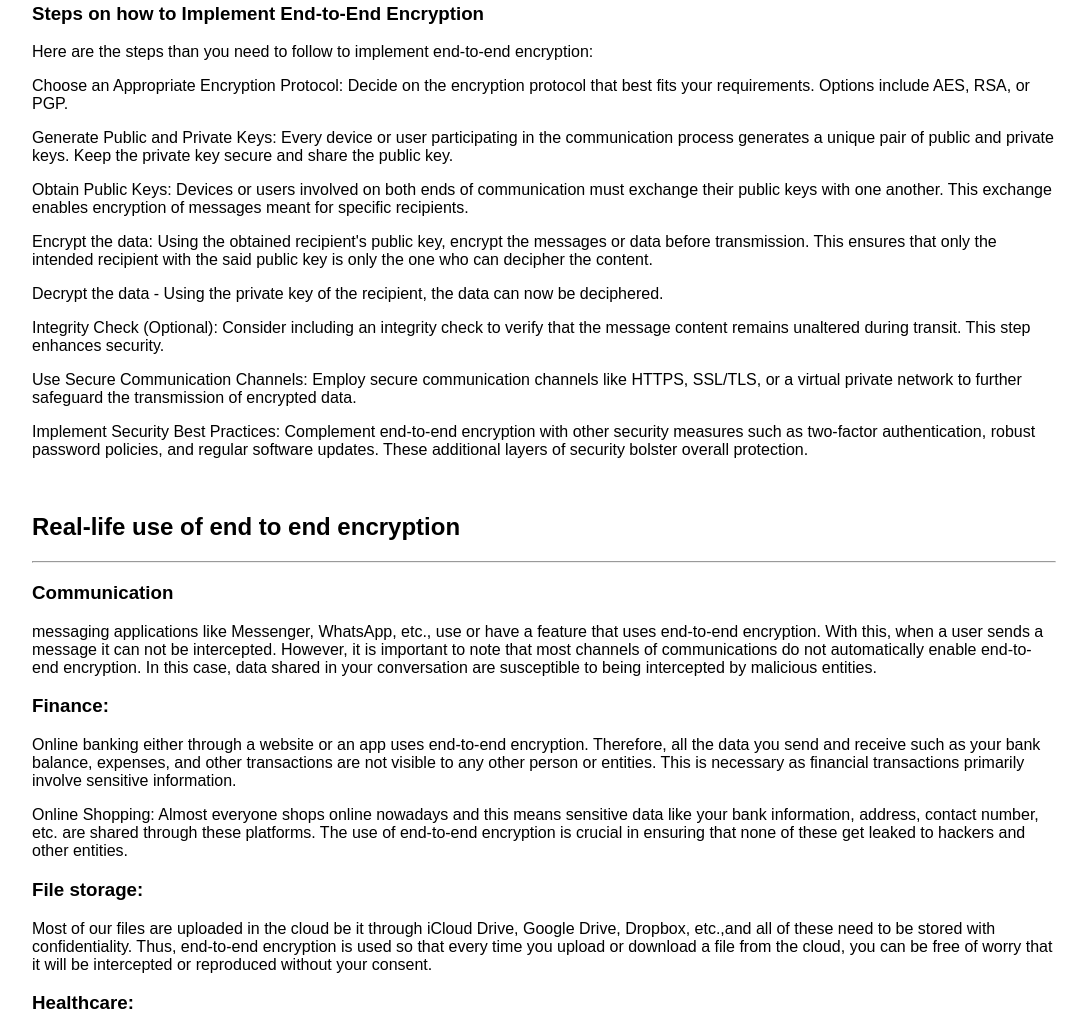
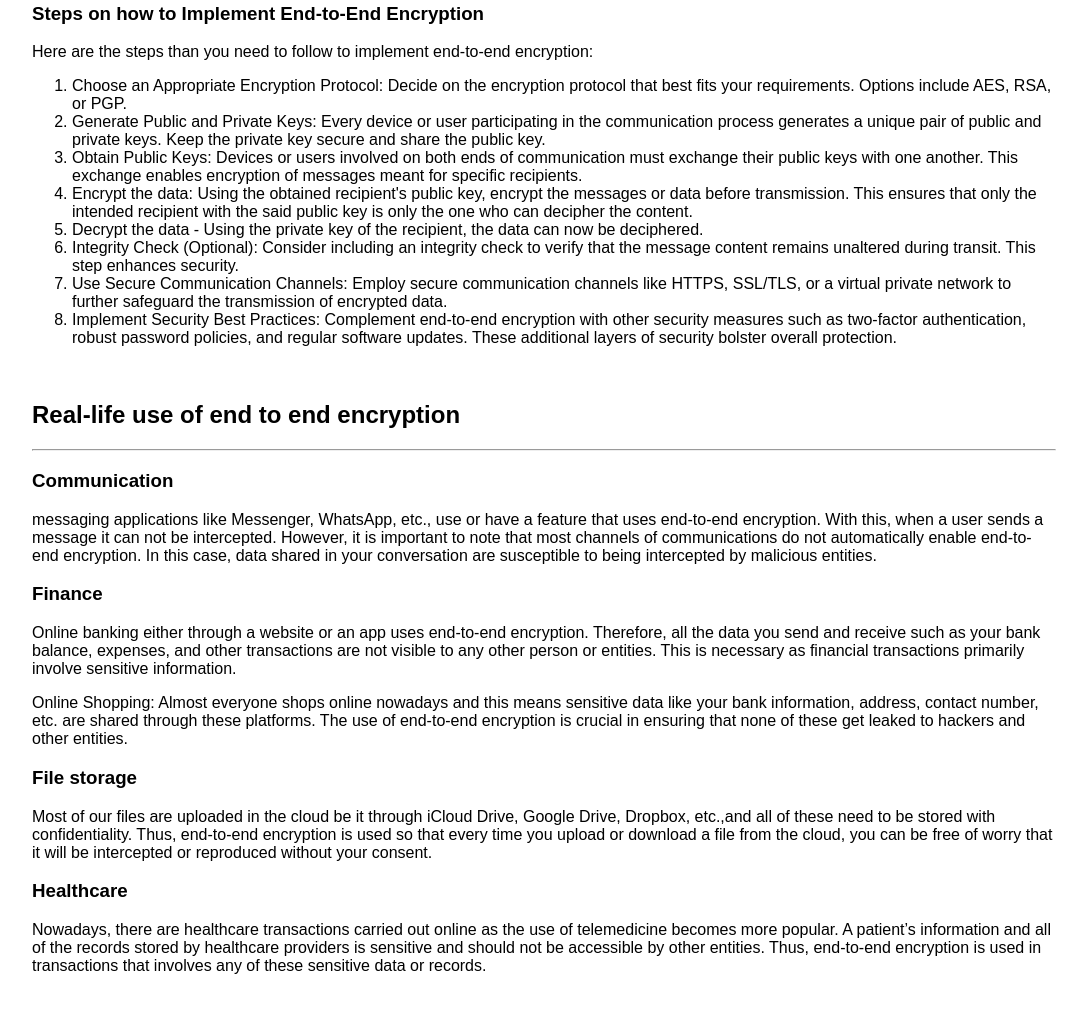
Before and after one commit to blogprojectt/A-Guide-to-Implementing-End-to-End-Encryption, a plain HTML site: page index.html in a window 1280 px wide. Shown: the part 3014-4031 px from the top of the page, without its empty margins (96-1183 px from the left). Drawn offline with Linux system fonts and the light colour scheme.

Commit message:
Update index.html

```diff
--- a/index.html
+++ b/index.html
@@ -80,31 +80,39 @@ By encrypting data or transforming it into an unreadable data, the user is prote
   <h3 style="font-family:arial;">Steps on how to Implement End-to-End Encryption</h3>
 
   <p style="font-family:arial; font-size: 12;">Here are the steps than you need to follow to implement end-to-end encryption:</p>
-  <p style="font-family:arial; font-size: 12;">Choose an Appropriate Encryption Protocol: Decide on the encryption protocol that best fits your requirements. Options include AES, RSA, or PGP.</p>
-  <p style="font-family:arial; font-size: 12;">Generate Public and Private Keys: Every device or user participating in the communication process generates a unique pair of public and private keys. Keep the private key secure and share the public key. </p>
-  <p style="font-family:arial; font-size: 12;">Obtain Public Keys: Devices or users involved on both ends of communication must exchange their public keys with one another. This exchange enables encryption of messages meant for specific recipients.</p>
-  <p style="font-family:arial; font-size: 12;">Encrypt the data: Using the obtained recipient's public key, encrypt the messages or data before transmission. This ensures that only the intended recipient with the said public key is only the one who can decipher the content.</p>
-  <p style="font-family:arial; font-size: 12;">Decrypt the data - Using the private key of the recipient, the data can now be deciphered.</p>
-  <p style="font-family:arial; font-size: 12;">Integrity Check (Optional): Consider including an integrity check to verify that the message content remains unaltered during transit. This step enhances security.
-</p>
-  <p style="font-family:arial; font-size: 12;">Use Secure Communication Channels: Employ secure communication channels like HTTPS, SSL/TLS, or a virtual private network to further safeguard the transmission of encrypted data. </p>
-  <p style="font-family:arial; font-size: 12;">Implement Security Best Practices: Complement end-to-end encryption with other security measures such as two-factor authentication, robust password policies, and regular software updates. These additional layers of security bolster overall protection.</p>
-<br/>
+  <ol>
+    <li style="font-family:arial;">Choose an Appropriate Encryption Protocol: Decide on the encryption protocol that best fits your requirements. Options include AES, RSA, or PGP.</li>
+    <li style="font-family:arial;">Generate Public and Private Keys: Every device or user participating in the communication process generates a unique pair of public and private keys. Keep the private key secure and share the public key.</li>
+    <li style="font-family:arial;">Obtain Public Keys: Devices or users involved on both ends of communication must exchange their public keys with one another. This exchange enables encryption of messages meant for specific recipients.
+</li>
+    <li style="font-family:arial;">Encrypt the data: Using the obtained recipient's public key, encrypt the messages or data before transmission. This ensures that only the intended recipient with the said public key is only the one who can decipher the content.
+</li>
+    <li style="font-family:arial;">Decrypt the data - Using the private key of the recipient, the data can now be deciphered.
+</li>
+    <li style="font-family:arial;">Integrity Check (Optional): Consider including an integrity check to verify that the message content remains unaltered during transit. This step enhances security.
+</li>
+    <li style="font-family:arial;">Use Secure Communication Channels: Employ secure communication channels like HTTPS, SSL/TLS, or a virtual private network to further safeguard the transmission of encrypted data.
+</li>
+    <li style="font-family:arial;">Implement Security Best Practices: Complement end-to-end encryption with other security measures such as two-factor authentication, robust password policies, and regular software updates. These additional layers of security bolster overall protection.
+</li>
+  </ol>
+
+  <br/>
   <h2 style="font-family:arial;">Real-life use of end to end encryption</h2>
   <hr>
   <h3 style="font-family:arial;">Communication</h3>
 
    <p style="font-family:arial; font-size: 12;">messaging applications like Messenger, WhatsApp, etc., use or have a feature that uses end-to-end encryption. With this, when a user sends a message it can not be intercepted. However, it is important to note that most channels of communications do not automatically enable end-to-end encryption. In this case, data shared in your conversation are susceptible to being intercepted by malicious entities. </p>
-  <h3 style="font-family:arial;">Finance: </h3>
+  <h3 style="font-family:arial;">Finance</h3>
 
     <p style="font-family:arial; font-size: 12;">Online banking either through a website or an app uses end-to-end encryption. Therefore, all the data you send and receive such as your bank balance, expenses, and other transactions are not visible to any other person or entities. This is necessary as financial transactions primarily involve sensitive information.
 </p>
     <p style="font-family:arial; font-size: 12;">Online Shopping: Almost everyone shops online nowadays and this means sensitive data like your bank information, address, contact number, etc. are shared through these platforms. The use of end-to-end encryption is crucial in ensuring that none of these get leaked to hackers and other entities.
 </p>
-  <h3 style="font-family:arial;">File storage: </h3>
+  <h3 style="font-family:arial;">File storage</h3>
 
    <p style="font-family:arial; font-size: 12;">Most of our files are uploaded in the cloud be it through iCloud Drive, Google Drive, Dropbox, etc.,and all of these need to be stored with confidentiality. Thus, end-to-end encryption is used so that every time you upload or download a file from the cloud, you can be free of worry that it will be intercepted or reproduced without your consent.</p>
-  <h3 style="font-family:arial;">Healthcare: </h3>
+  <h3 style="font-family:arial;">Healthcare</h3>
 
    <p style="font-family:arial; font-size: 12;">Nowadays, there are healthcare transactions carried out online as the use of telemedicine becomes more popular. A patient’s information and all of the records stored by healthcare providers is sensitive and should not be accessible by other entities. Thus, end-to-end encryption is used in transactions that involves any of these sensitive data or records.</p>
 <br/>
@@ -117,7 +125,7 @@ By encrypting data or transforming it into an unreadable data, the user is prote
 </p>
   <p style="font-family:arial; font-size: 12;">Finally, possibly the most important use of end-to-end encryption is to avoid massive cyber attacks. If sensitive data is breached as it is highly possible without using end-to-end encryption, then hackers and other malicious actors could penetrate the system of a company per say and this could lead to damage of information and other ways of compromising users’ safety and privacy.
 </p>
-  <h3 style="font-family:arial;">Limitations and Risks of End to End Encryption.</h3>
+  <h3 style="font-family:arial;">Limitations and Risks of End to End Encryption</h3>
 
   <p style="font-family:arial; font-size: 12;">The use of end-to-end transactions can be complicated as there is softwares and algorithms involved.It can delay processes or make it more challenging especially when processes involve accessing the encrypted data. This is primarily concerning for law enforcement agencies, even they can not access any data that is encrypted unless they are the intended recipient. Thus, in obtaining and analyzing evidence, an end-to-end encryption sort of blocks their way. Additionally, it requires secure handling of the encryption keys because if these are lost then it will be impossible to retrieve the data encrypted.</p>
   <p style="font-family:arial; font-size: 12;">Moreover, even if end-to-end encryption secures transactions, it does not completely guarantee your protection. Since end-to-end encryption only encrypts the data up until it is decrypted by the receiver, then any problems on the receiving end still poses danger to the security of your data. Therefore, it is still important to ensure the reliability of both ends. </p>
```
